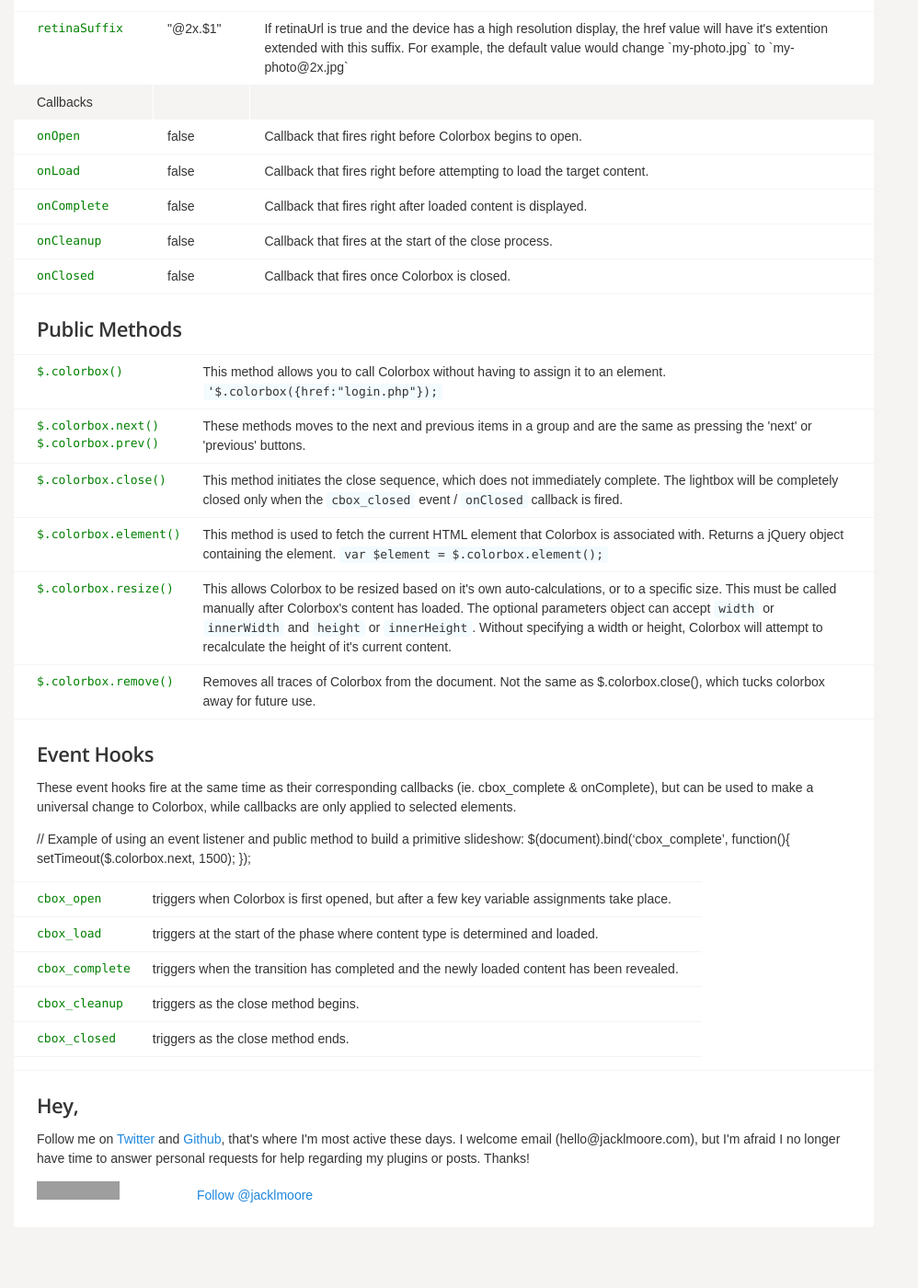
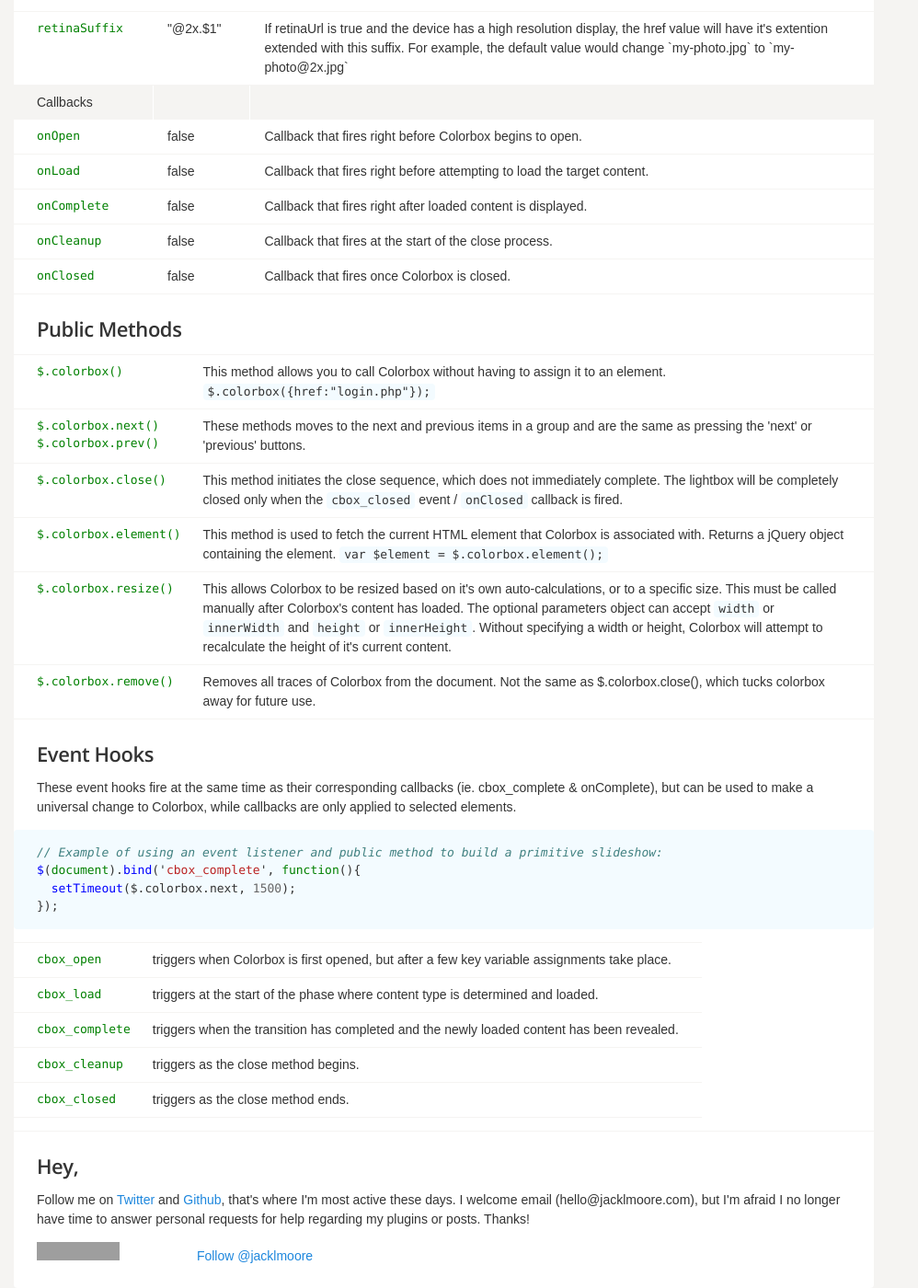
Before and after one commit to jackmoore/jackmoore.github.io, a Jekyll site: the page built from colorbox.md, in a window 1280 px wide and 1400 px high, scrolled down 4426 px. Shown: the whole window at 92% size, without its empty margins (0-998 px from the left). Built offline with Jekyll 4.4.1, drawn with Linux system fonts in a browser that asks for light colours; Markdown is read by kramdown in place of the engine named in the settings; comment, search, counter and statistics services are not loaded; before the commit the page ends 5760 px from its top, so only the background shows below that; grey boxes are pictures that could not be loaded.

Commit message:
minor formatting improvements

````diff
--- a/colorbox.md
+++ b/colorbox.md
@@ -422,7 +422,7 @@ $("#inline").colorbox({inline:true, href:$form});
 <table>
   <tr>
     <td>$.colorbox()</td>
-    <td>This method allows you to call Colorbox without having to assign it to an element.  <code>'$.colorbox({href:"login.php"});</code></td>
+    <td>This method allows you to call Colorbox without having to assign it to an element.  <code>$.colorbox({href:"login.php"});</code></td>
   </tr>
   <tr>
     <td>$.colorbox.next()<br/> $.colorbox.prev()</td>
@@ -453,10 +453,12 @@ $("#inline").colorbox({inline:true, href:$form});
 
 These event hooks fire at the same time as their corresponding callbacks (ie. cbox_complete & onComplete), but can be used to make a universal change to Colorbox, while callbacks are only applied to selected elements.
 
-  // Example of using an event listener and public method to build a primitive slideshow:
-  $(document).bind('cbox_complete', function(){
-    setTimeout($.colorbox.next, 1500);
-  });
+```javascript
+// Example of using an event listener and public method to build a primitive slideshow:
+$(document).bind('cbox_complete', function(){
+  setTimeout($.colorbox.next, 1500);
+});
+```
 
 <table>
   <tr>
````
Also changed, not shown: _posts/2014-03-01-rounding-in-javascript.md (+4 -4 lines), autosize.md (+2 -2 lines), index.md (+1 -1 lines).
